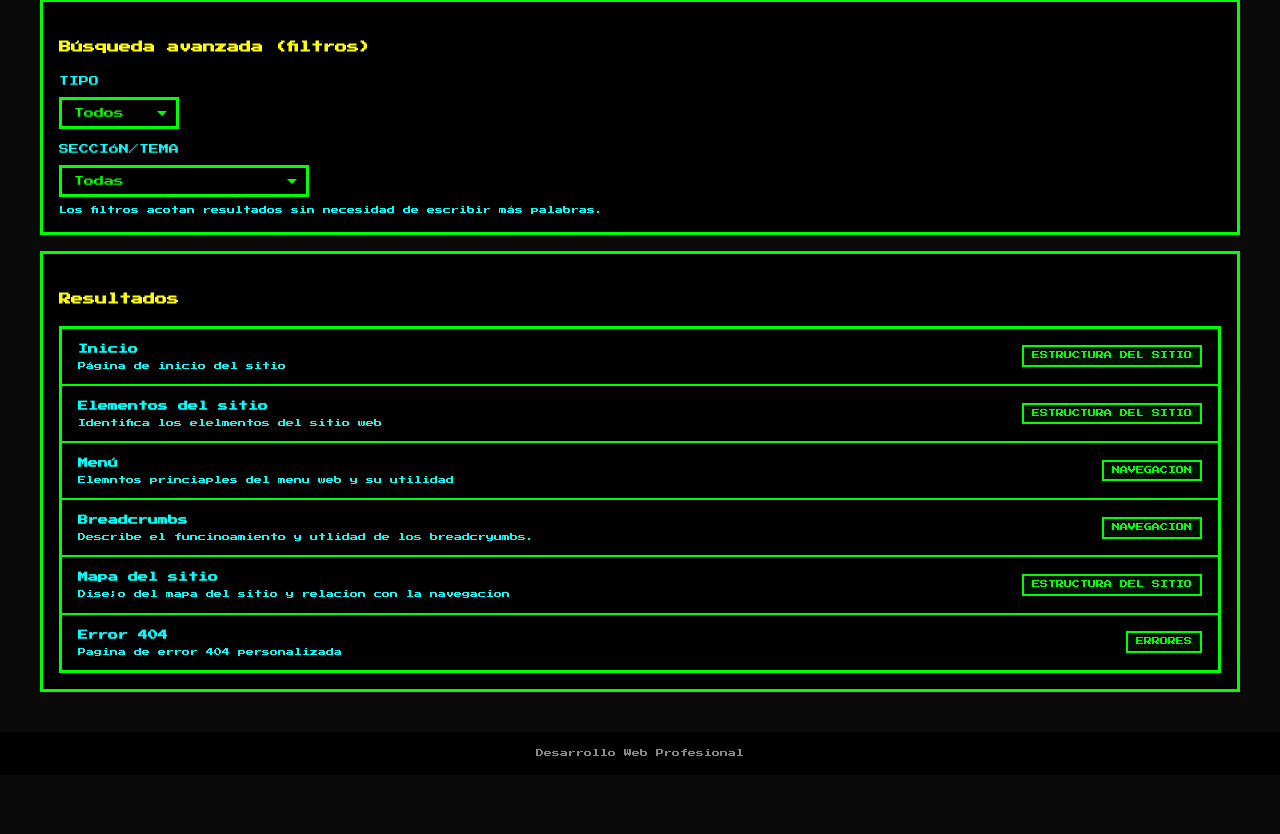
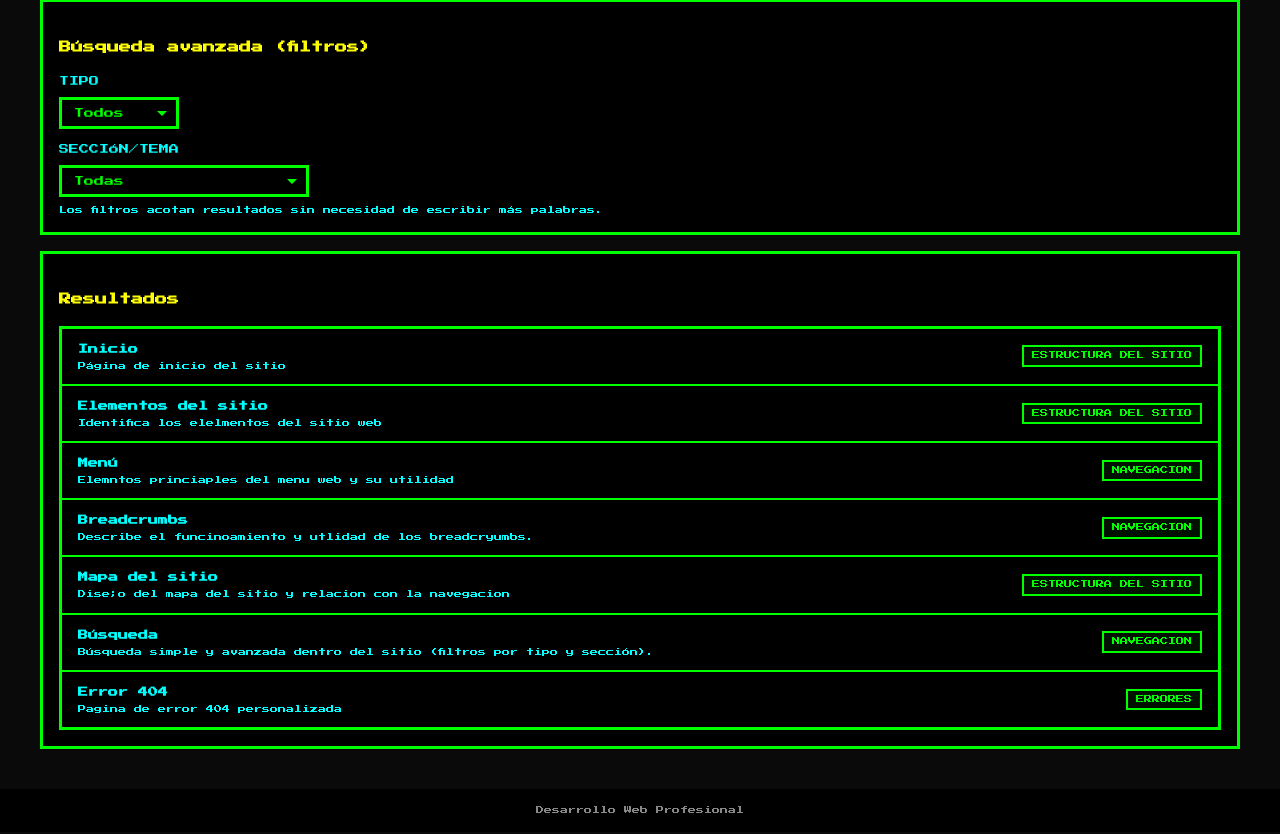
Before and after one commit to Christba03/Clases-IDGS-UTCV-8A, an Angular app in the folder sitio-estructura-busqueda/: page /busqueda in a window 1280 px wide. Shown: the part 311-1145 px from the top of the page. Before the commit the page ends 1088 px from the top, so only its background shows below. Built offline with nearby package versions, Linux system fonts and the light colour scheme.

Commit message:
feat: Add 'Búsqueda' page entry and update breadcrumb labels

```diff
--- a/sitio-estructura-busqueda/src/app/component/shared/breadcrumb/breadcrumb.component.ts
+++ b/sitio-estructura-busqueda/src/app/component/shared/breadcrumb/breadcrumb.component.ts
@@ -67,8 +67,10 @@ export class Breadcrumb implements OnDestroy {
     const labelMap: Record<string, string> = {
       elementos: 'Elementos',
       menu: 'Menú',
-      breadcrumbs: 'Breadcrumb',
+      breadcrumbs: 'Breadcrumbs',
       'mapa-sitio': 'Mapa del sitio',
+      busqueda: 'Búsqueda',
+      'no-existe': 'Error 404',
     };
 
     // Inicializa los breadcrumbs siempre con el "Inicio".
--- a/sitio-estructura-busqueda/src/app/data/site-index.ts
+++ b/sitio-estructura-busqueda/src/app/data/site-index.ts
@@ -58,6 +58,15 @@ export const SITE_INDEX: SiteItem[] = [
         keywords: ['mapa', 'sitio', 'estructura', 'sitemap', 'rutas'],
     },
     {
+        id:'busqueda',
+        title:'Búsqueda',
+        description:'Búsqueda simple y avanzada dentro del sitio (filtros por tipo y sección).',
+        path:'/busqueda',
+        type:'pagina',
+        section:'Navegacion',
+        keywords:['busqueda','buscar','filtros','resultados','sitio','navegacion'],
+    },
+    {
         id: 'error404',
         title: 'Error 404',
         description: 'Pagina de error 404 personalizada',
```
